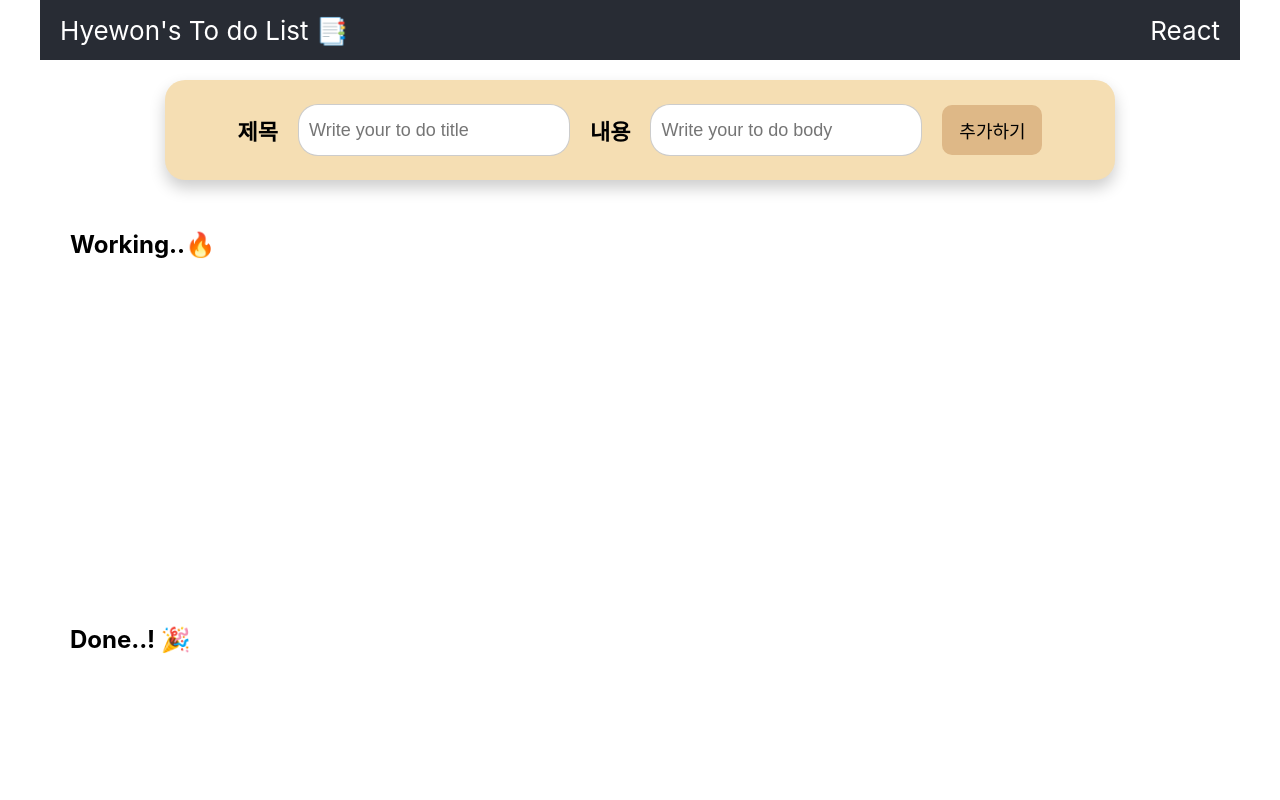
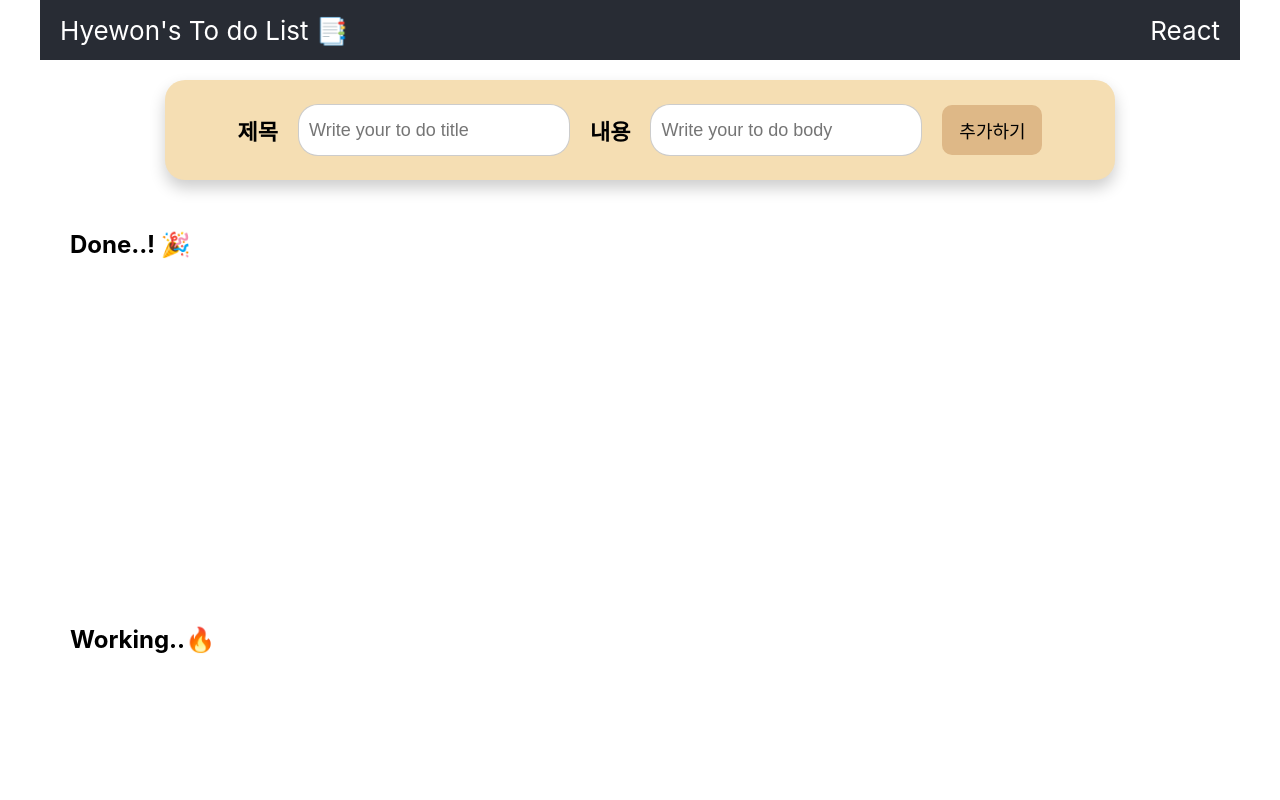
Before and after one commit to hyewon-han/todo_list, a React (Create React App) app: page / in a window 1280 px wide. Shown: the top 800 px of the page. Built offline with nearby package versions, Linux system fonts and the light colour scheme.

Commit message:
TodoList props 변경

```diff
--- a/src/components/App.jsx
+++ b/src/components/App.jsx
@@ -12,18 +12,8 @@ function App() {
       <div className="wrap">
         <Header />
         <Form todos={todos} setTodos={setTodos} />
-        <TodoList
-          isDone={false}
-          state="Working..🔥"
-          todos={todos}
-          setTodos={setTodos}
-        />
-        <TodoList
-          isDone={true}
-          state="Done..! 🎉"
-          todos={todos}
-          setTodos={setTodos}
-        />
+        <TodoList isDone={false} todos={todos} setTodos={setTodos} />
+        <TodoList isDone={true} todos={todos} setTodos={setTodos} />
       </div>
       <footer>Hyewon's To do List &copy; All right reserved</footer>
     </div>
--- a/src/components/TodoList.jsx
+++ b/src/components/TodoList.jsx
@@ -1,13 +1,13 @@
 import React from "react";
 import Todo from "./Todo";
 
-function TodoList({ isDone, state, todos, setTodos }) {
+function TodoList({ isDone, todos, setTodos }) {
   const filteredTodos = isDone
     ? todos.filter((todo) => todo.isDone === true)
     : todos.filter((todo) => todo.isDone === false);
   return (
     <div>
-      <h2>{state}</h2>
+      <h2>{isDone ? "Working..🔥" : "Done..! 🎉"}</h2>
       <ul className="todo-list">
         {filteredTodos.map((todo) => (
           <Todo key={todo.id} todo={todo} todos={todos} setTodos={setTodos} />
```
